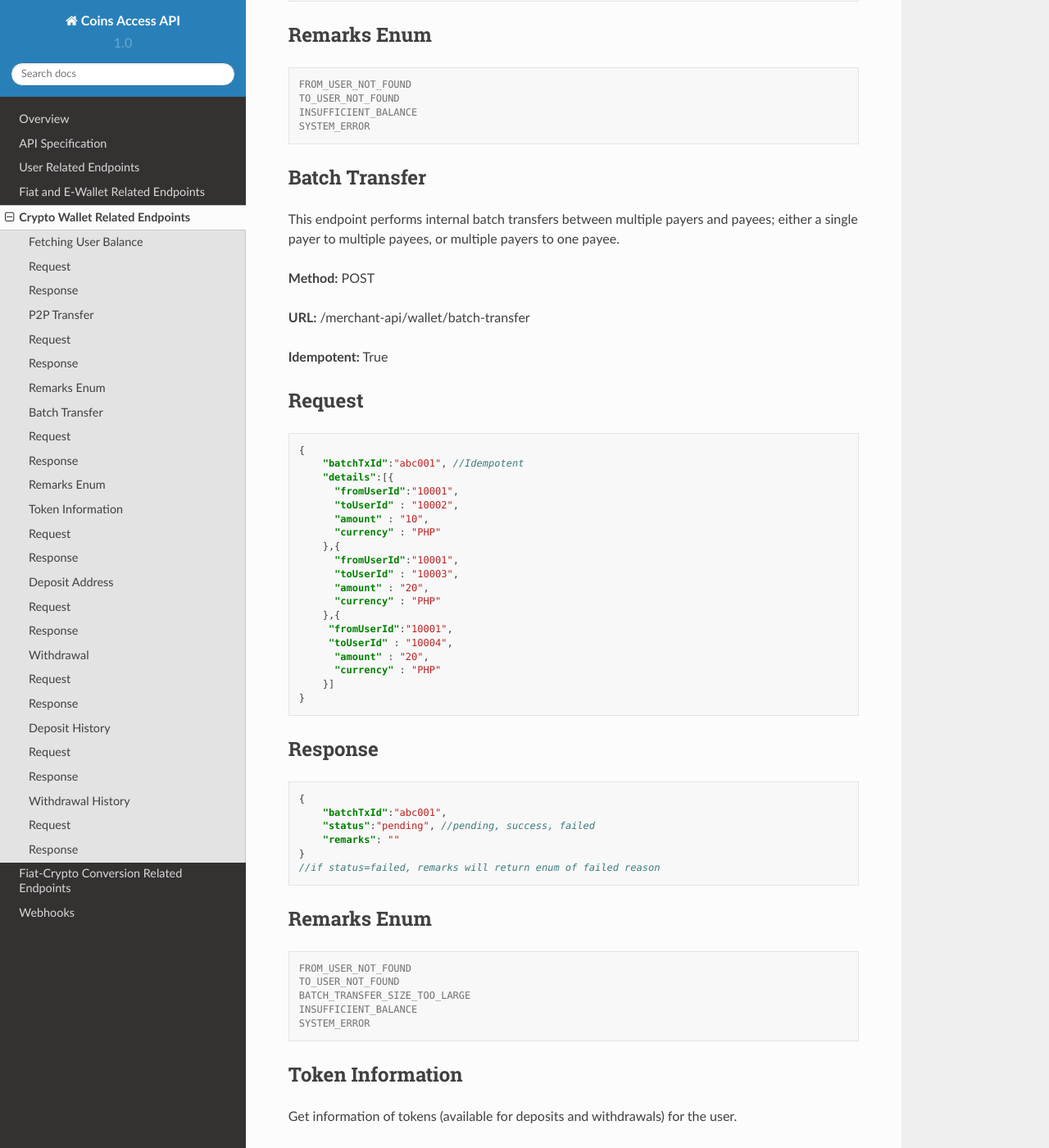
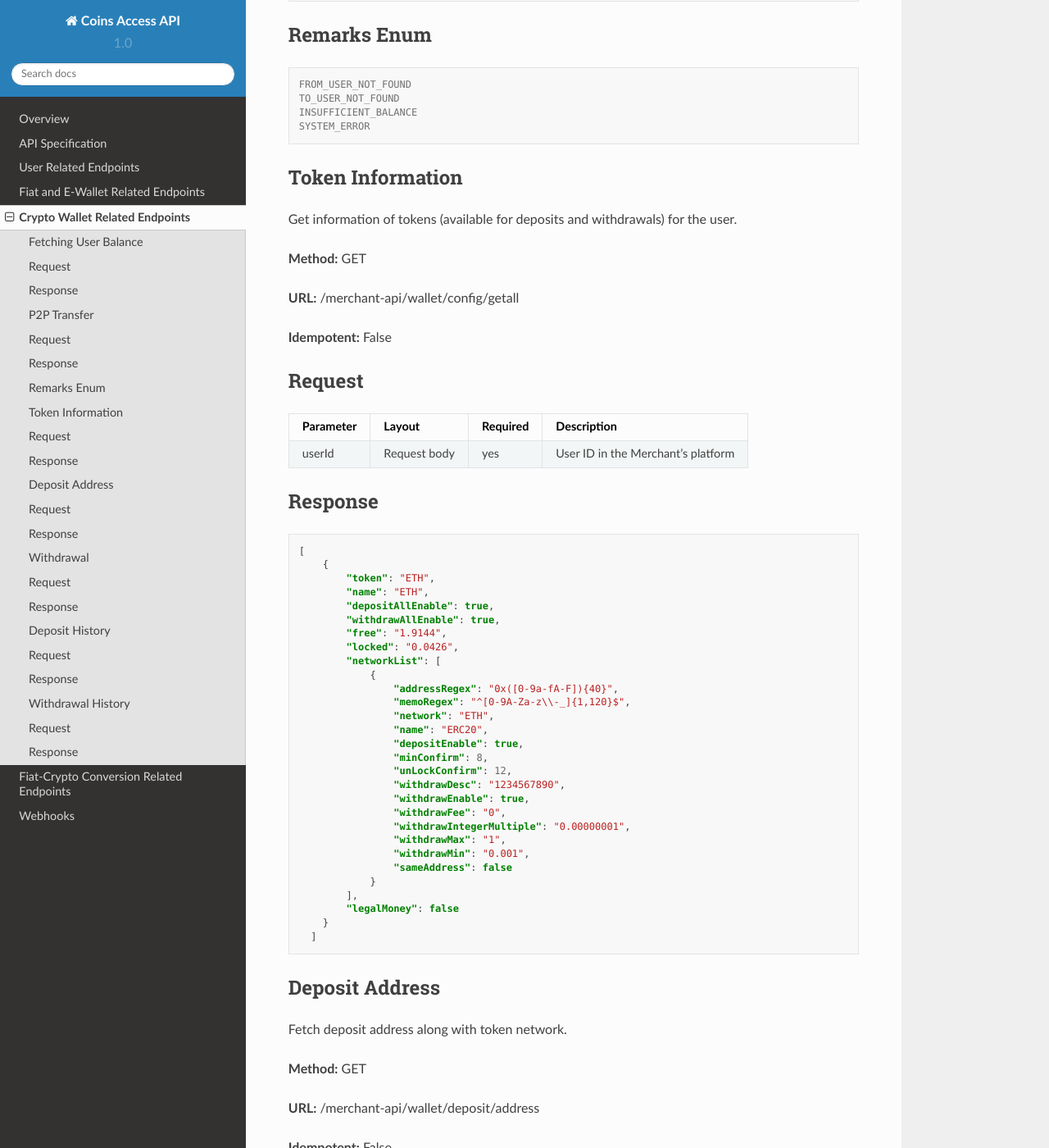
Before and after one commit to vadimsteckler1/coins_access_api, a Sphinx documentation site: the page built from docs/source/crypto-related.rst, in a window 1280 px wide and 1400 px high, scrolled down 1497 px. Shown: the whole window at 82% size. Built offline with Sphinx 7.4.7 and the Read the Docs theme 2.0.0, drawn with Linux system fonts in a browser that asks for light colours.

Commit message:
Update crypto-related.rst

```diff
--- a/docs/source/crypto-related.rst
+++ b/docs/source/crypto-related.rst
@@ -90,64 +90,6 @@ Remarks Enum
   TO_USER_NOT_FOUND
   INSUFFICIENT_BALANCE
   SYSTEM_ERROR
-
-Batch Transfer
-~~~~~~~~~~~~~~~~~~~~~~~~
-This endpoint performs internal batch transfers between multiple payers and payees; either a single payer to multiple payees, or multiple payers to one payee.
-
-**Method:** POST
-
-**URL:** /merchant-api/wallet/batch-transfer
-
-**Idempotent:** True
-
-Request
-~~~~~~~
-
-.. code-block:: JSON
-
-   {
-       "batchTxId":"abc001", //Idempotent
-       "details":[{
-         "fromUserId":"10001",
-         "toUserId" : "10002",
-         "amount" : "10",
-         "currency" : "PHP"
-       },{
-         "fromUserId":"10001",
-         "toUserId" : "10003",
-         "amount" : "20",
-         "currency" : "PHP"
-       },{
-        "fromUserId":"10001",
-        "toUserId" : "10004",
-         "amount" : "20",
-         "currency" : "PHP"
-       }]
-   }
-
-Response
-~~~~~~~
-
-.. code-block:: JSON
-
-   {
-       "batchTxId":"abc001",
-       "status":"pending", //pending, success, failed
-       "remarks": ""
-   }
-   //if status=failed, remarks will return enum of failed reason
-
-Remarks Enum
-~~~~~~~
-
-.. code-block:: console
-
-   FROM_USER_NOT_FOUND
-   TO_USER_NOT_FOUND
-   BATCH_TRANSFER_SIZE_TOO_LARGE
-   INSUFFICIENT_BALANCE
-   SYSTEM_ERROR
 
 Token Information
 ~~~~~~~~~~~~~~~~~~~~~~~~
```
